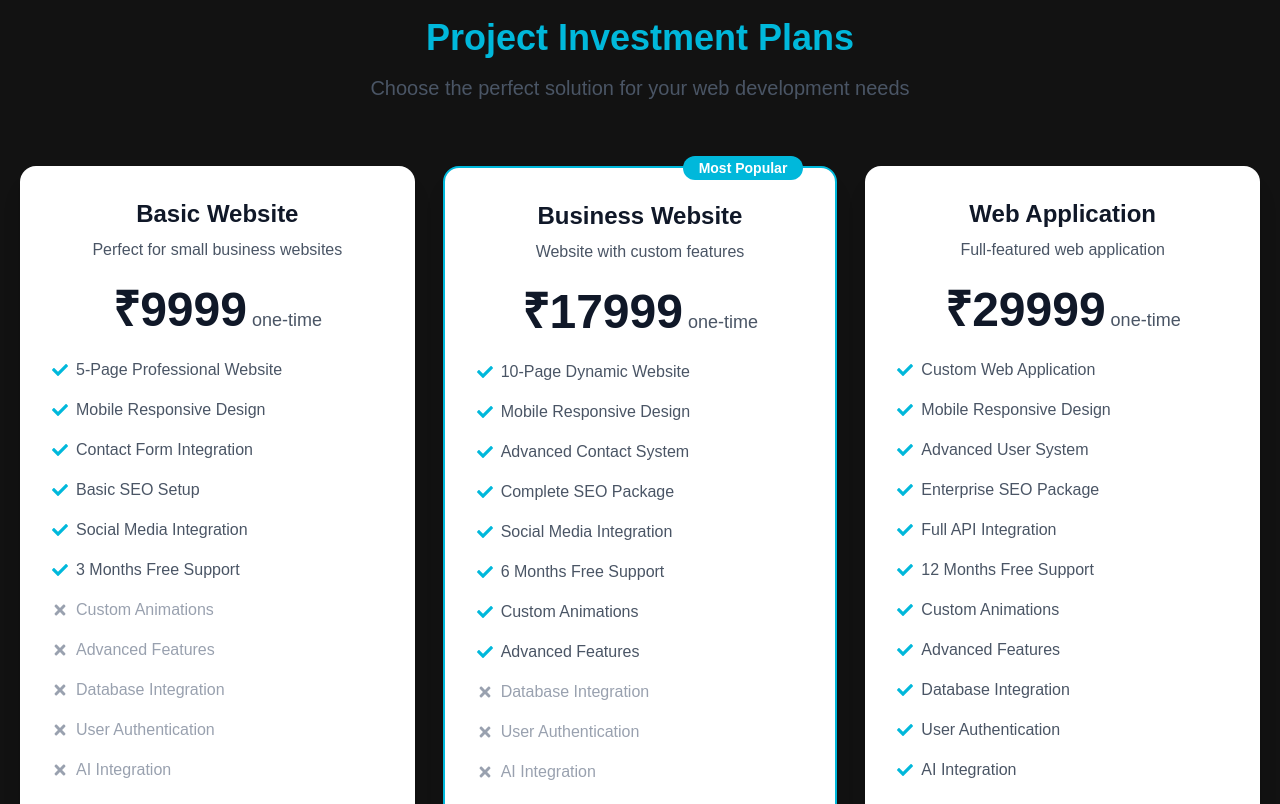
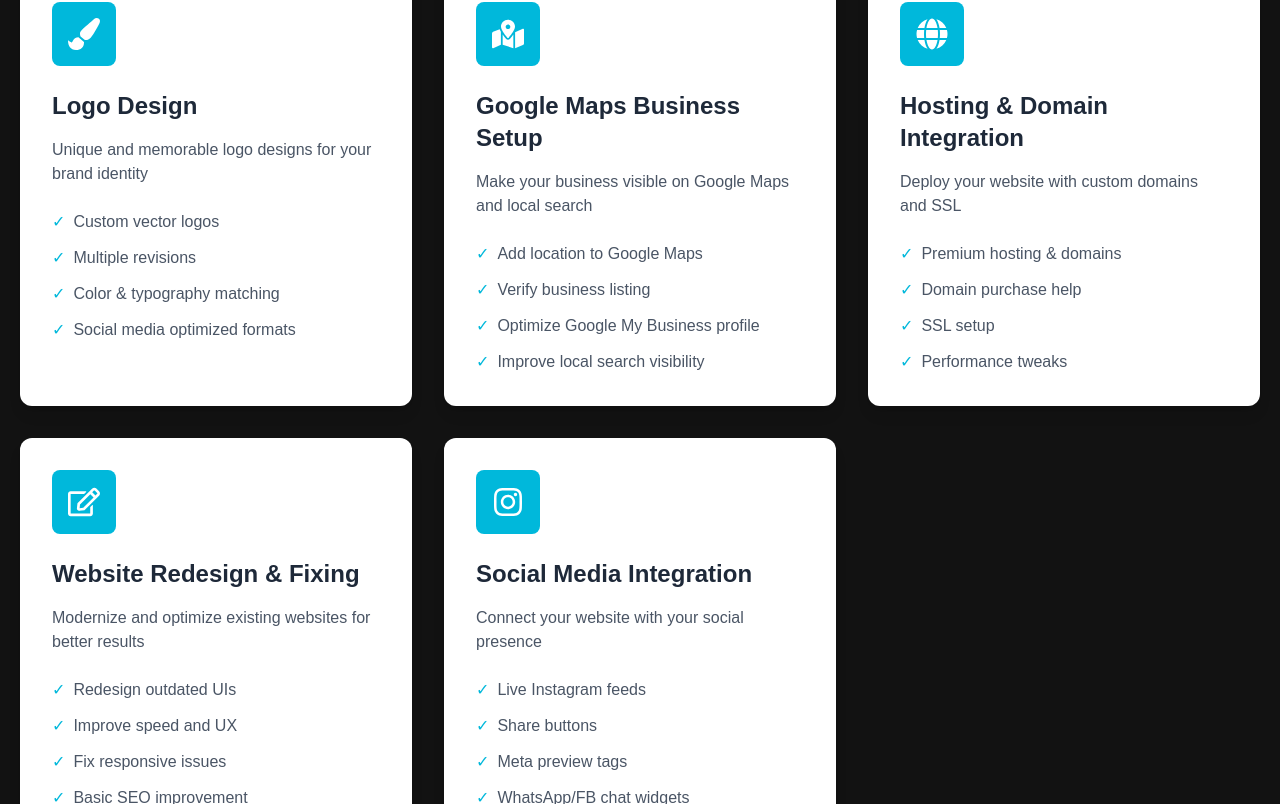
Before and after one commit to ShivamNautiyal22/WebGlide, a React (Vite) app in the folder WebGlide/: page / in a window 1280 px wide. Shown: the part 1496-2300 px from the top of the page. Built offline with nearby package versions, Linux system fonts and the light colour scheme.

Commit message:
add more services

```diff
--- a/WebGlide/src/components/Services.jsx
+++ b/WebGlide/src/components/Services.jsx
@@ -1,22 +1,30 @@
 import React from "react";
 import Heading from "./Heading";
-import { FaReact, FaShoppingCart, FaCode } from 'react-icons/fa'
+import {
+  FaReact,
+  FaShoppingCart,
+  FaCode,
+  FaMapMarkedAlt,
+  FaPaintBrush,
+  FaGlobe,
+  FaRegEdit,
+  FaInstagram,
+} from "react-icons/fa";
 import { Element } from "react-scroll";
 
-
 const Services = () => {
-
   const services = [
     {
       icon: <FaReact className="w-8 h-8" />,
       title: "Custom Website Development",
-      description: "Professional and responsive websites tailored to your needs",
+      description:
+        "Professional and responsive websites tailored to your needs",
       features: [
         "Modern React-based architecture",
         "Responsive design for all devices",
         "SEO optimization",
-        "Fast loading speeds"
-      ]
+        "Fast loading speeds",
+      ],
     },
     {
       icon: <FaShoppingCart className="w-8 h-8" />,
@@ -26,8 +34,8 @@ const Services = () => {
         "Secure payment integration",
         "Inventory management",
         "Order tracking system",
-        "Customer analytics"
-      ]
+        "Customer analytics",
+      ],
     },
     {
       icon: <FaCode className="w-8 h-8" />,
@@ -37,10 +45,66 @@ const Services = () => {
         "Real-time data processing",
         "User authentication",
         "Cloud integration",
-        "Scalable architecture"
-      ]
-    }
-  ]
+        "Scalable architecture",
+      ],
+    },
+    {
+      icon: <FaPaintBrush className="w-8 h-8" />,
+      title: "Logo Design",
+      description: "Unique and memorable logo designs for your brand identity",
+      features: [
+        "Custom vector logos",
+        "Multiple revisions",
+        "Color & typography matching",
+        "Social media optimized formats",
+      ],
+    },
+    {
+      icon: <FaMapMarkedAlt className="w-8 h-8" />,
+      title: "Google Maps Business Setup",
+      description: "Make your business visible on Google Maps and local search",
+      features: [
+        "Add location to Google Maps",
+        "Verify business listing",
+        "Optimize Google My Business profile",
+        "Improve local search visibility",
+      ],
+    },
+    {
+      icon: <FaGlobe className="w-8 h-8" />,
+      title: "Hosting & Domain Integration",
+      description: "Deploy your website with custom domains and SSL",
+      features: [
+        "Premium hosting & domains",
+        "Domain purchase help",
+        "SSL setup",
+        "Performance tweaks",
+      ],
+    },
+    {
+      icon: <FaRegEdit className="w-8 h-8" />,
+      title: "Website Redesign & Fixing",
+      description:
+        "Modernize and optimize existing websites for better results",
+      features: [
+        "Redesign outdated UIs",
+        "Improve speed and UX",
+        "Fix responsive issues",
+        "Basic SEO improvement",
+      ],
+    },
+    {
+      icon: <FaInstagram className="w-8 h-8" />,
+      title: "Social Media Integration",
+      description: "Connect your website with your social presence",
+      features: [
+        "Live Instagram feeds",
+        "Share buttons",
+        "Meta preview tags",
+        "WhatsApp/FB chat widgets",
+      ],
+    },
+  ];
 
   return (
     <Element name="services" className="px-5 pb-10 w-full">
```
Lines whose indentation alone changed are shown as unchanged.
